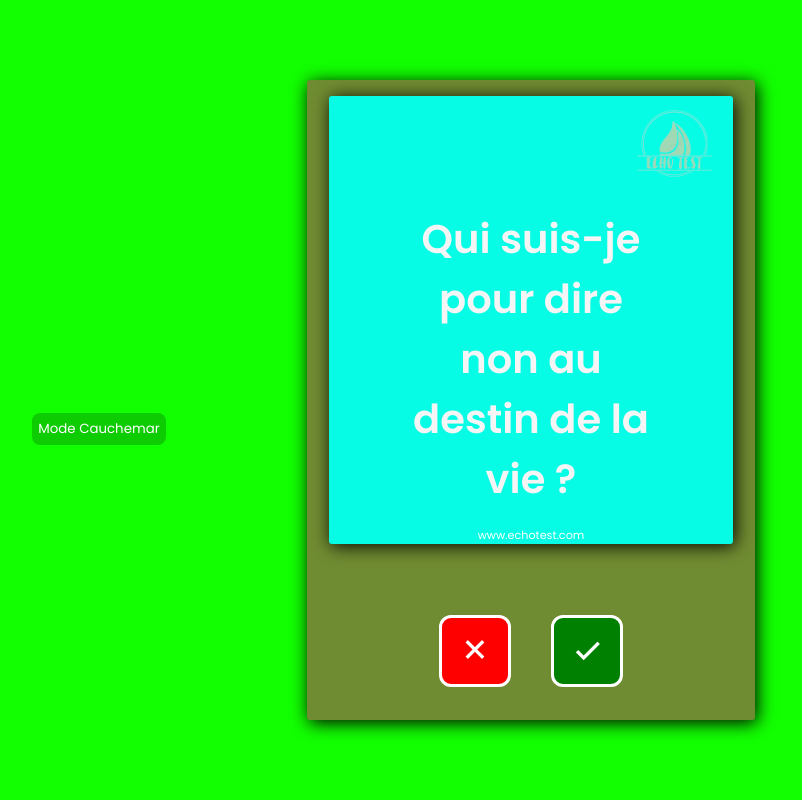
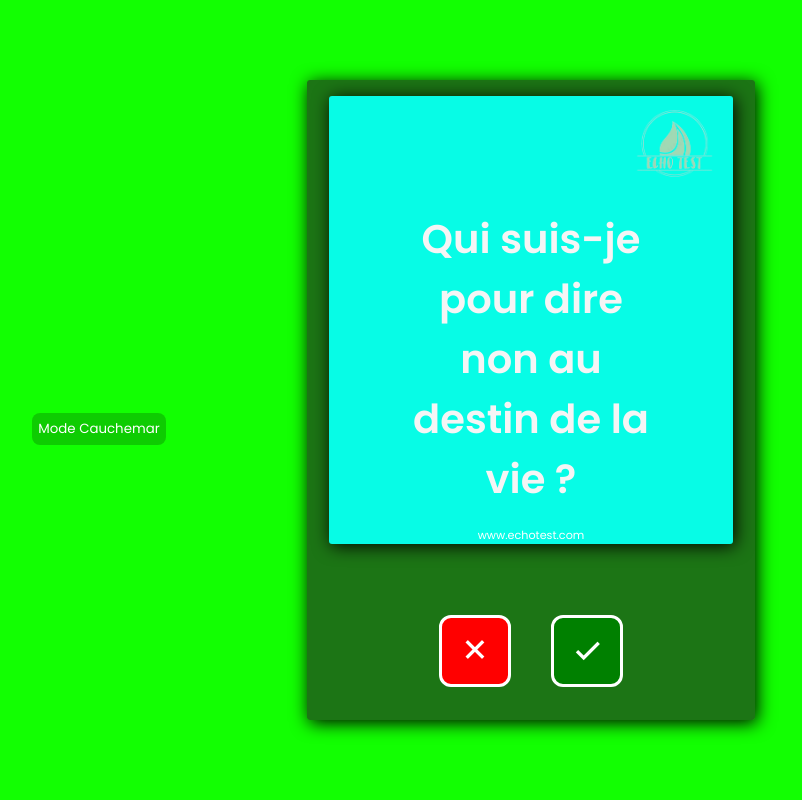
Before and after one commit to IK-NoName/nuit_de_linfo_2023, a PHP site: page / in a window 1280 px wide. Shown: the whole page, without its empty margins (109-911 px from the left). Run offline with PHP 8.4, Linux system fonts and the light colour scheme.

Commit message:
Update color.css

```diff
--- a/color.css
+++ b/color.css
@@ -1,8 +1,8 @@
 :root{
 
-    --Carbon-credit-1 : #42592A;
+    --Carbon-credit-1 : #000000;
     --Carbon-credit-2 : #07fce6;
-    --Carbon-credit-3 : #708C32;
+    --Carbon-credit-3 : rgba(35, 33, 33, 0.62);
     --Carbon-credit-4 : #A6BF49;
     --Carbon-credit-5 : #593F28;
     --Lavandes®-1-hex : #00ff00;
```
